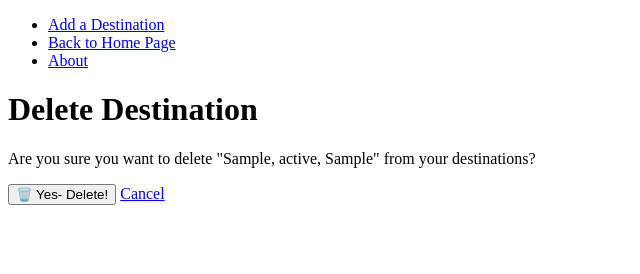
After one commit to samtasticc/platepick-app, a Django app: page /platepick/destinations/1/delete/ in a window 1280 px wide. The commit adds this page. Shown: the part 26-300 px from the top of the page, without its empty margins (0-640 px from the left). Run offline with Django 5.2, Linux system fonts and the light colour scheme; tables that the repository leaves empty hold one stand-in row (values such as "Sample post").

Commit message:
add delete for destinations + confirm + url

```diff
--- /dev/null
+++ b/main_app/templates/destinations/destination_confirm_delete.html
@@ -0,0 +1,15 @@
+{% extends 'base.html' %}
+{% load static %}
+
+{% block content %}
+    <div class="page-header">
+        <h1>Delete Destination</h1>
+        <p>Are you sure you want to delete "{{ object.city }}, {{ object.state }}, {{ object.country }}" from your destinations?</p>
+
+        <form method="POST">
+            {% csrf_token %}
+            <button type="submit" class="btn delete">🗑️ Yes- Delete!</button>
+            <a href="{% url 'platepick-detail' pk=object.pk %}" class="btn cancel">Cancel</a>
+        </form>
+    </div>
+{% endblock %}
--- a/main_app/templates/destinations/destination_details.html
+++ b/main_app/templates/destinations/destination_details.html
@@ -23,4 +23,5 @@
     <a href="{% url 'destination-list' %}">Back to Destinations</a>
     <a href="{% url 'add-restaurant' pk=destination.pk %}">➕ Add a Restaurant</a>
     <a href="{% url 'edit-destination' pk=destination.pk %}">✏️ Edit Destination</a>
+    <a href="{% url 'delete-destination' pk=destination.pk %}" class="btn delete">🗑️ Delete Destination</a>
 {% endblock %}
--- a/main_app/urls.py
+++ b/main_app/urls.py
@@ -1,6 +1,6 @@
 from django.urls import path, include
 from . import views
-from .views import RestaurantListView, DestinationListView, DestinationDetailView, add_restaurant, EditDestinationView, EditRestaurantView, LandingPageView, AboutView
+from .views import RestaurantListView, DestinationListView, DestinationDetailView, add_restaurant, EditDestinationView, EditRestaurantView, DeleteDestinationView, LandingPageView, AboutView
 
 urlpatterns = [
     # Routes will be added here
@@ -13,4 +13,5 @@ urlpatterns = [
         path('platepick/destinations/<int:pk>/add-restaurant/', add_restaurant, name='add-restaurant'),
         path('platepick/destinations/<int:pk>/edit/', EditDestinationView.as_view(), name='edit-destination'),
         path('platepick/restaurants/<int:pk>/edit/', EditRestaurantView.as_view(), name='edit-restaurant'),
+        path('platepick/destinations/<int:pk>/delete/', DeleteDestinationView.as_view(), name='delete-destination'),
 ]
--- a/main_app/views.py
+++ b/main_app/views.py
@@ -65,6 +65,10 @@ class EditRestaurantView(UpdateView):
     def get_success_url(self):
         return reverse_lazy('platepick-detail', kwargs={'pk': self.object.destination.pk})
 
+class DeleteDestinationView(DeleteView):
+    model = Destination
+    template_name = 'destinations/destination_confirm_delete.html'
+    success_url = reverse_lazy('destination-list')
 
 class LandingPageView(TemplateView):
     template_name = 'landing_page.html'
```
Also changed, not shown: 2 other files.
